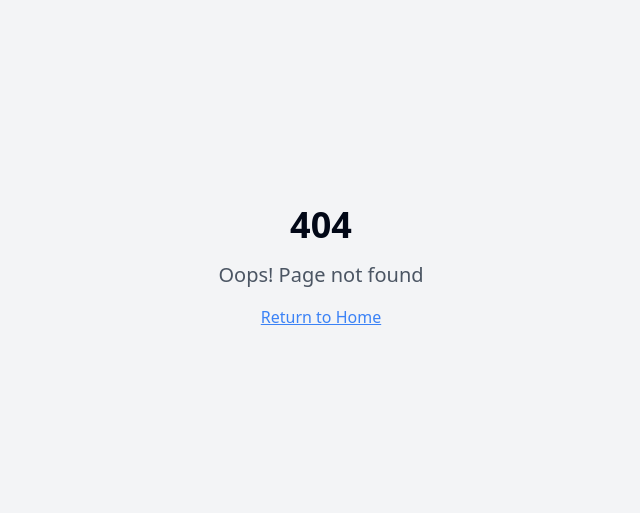
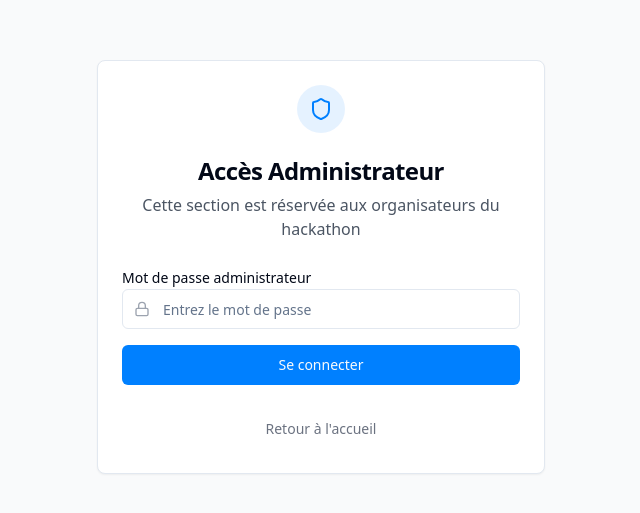
Before and after one commit to ahmed-badi/hackathon-student-hive, a React (Vite) app: page /auth-admin in a window 1280 px wide. Before the commit this address had no page. Shown: the part 133-646 px from the top of the page, without its empty margins (319-959 px from the left). Built offline with nearby package versions, Linux system fonts and the light colour scheme.

Commit message:
Rename admin pages
Rename Admin.tsx and AdminAuth.tsx to auth-admin and admin respectively, to reflect the current access control setup.

```diff
--- a/src/App.tsx
+++ b/src/App.tsx
@@ -35,8 +35,8 @@ const App = () => (
           <Route path="/" element={<Index />} />
           <Route path="/register" element={<Register />} />
           <Route path="/success" element={<RegistrationSuccess />} />
-          <Route path="/88e13b84c1fbf8defc29b7c2998be906933115ac7b375e028271dfcbc8082f94ec7bb44f5a0b6def07608e56d1d10a25a6691edb49a1a1bae9d9095ef7ccd069" element={<AdminAuth />} />
-          <Route path="/75411000208d793a9b755d7148198e7e718275377700e3adb9eeacf0feb7b17ec802bceb9d3baa893d7c1689229edf83a11ee77485879f1fad7008e5a6ecb51e" element={<Admin />} />
+          <Route path="/auth-admin" element={<AdminAuth />} />
+          <Route path="/admin" element={<Admin />} />
           <Route path="/about" element={<About />} />
           <Route path="/faq" element={<FAQ />} />
           <Route path="/submission" element={<TeamSubmission />} />
--- a/src/pages/AdminAuth.tsx
+++ b/src/pages/AdminAuth.tsx
@@ -28,7 +28,7 @@ const AdminAuth = () => {
       });
 
       // Rediriger vers la page admin
-      navigate("/75411000208d793a9b755d7148198e7e718275377700e3adb9eeacf0feb7b17ec802bceb9d3baa893d7c1689229edf83a11ee77485879f1fad7008e5a6ecb51e");
+      navigate("/admin");
     } else {
       toast("Erreur d'authentification", {
         description: "Mot de passe incorrect."
```
